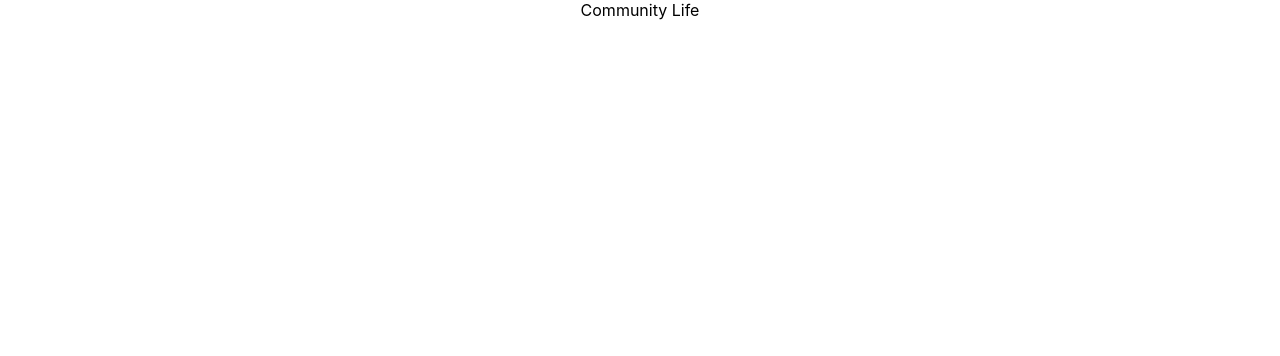
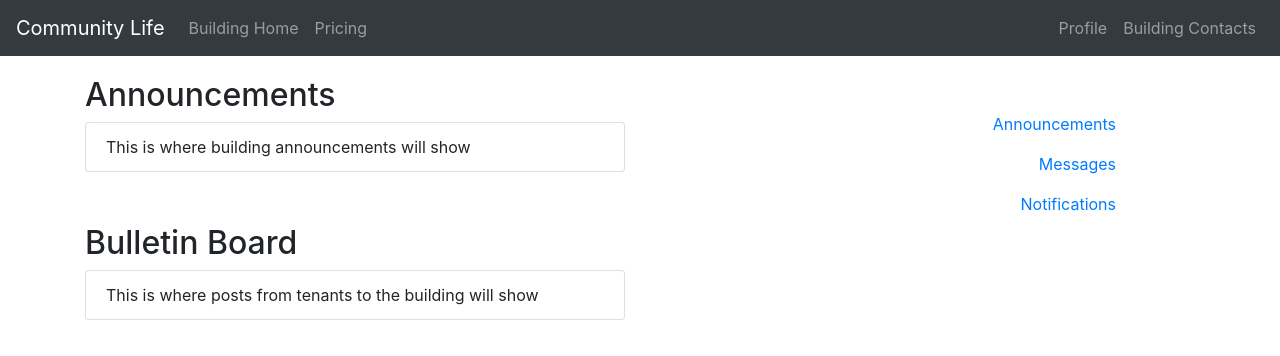
Before and after one commit to MarciaAdler/CommunityEsse, a React (Create React App) app in the folder client/: page / in a window 1280 px wide. Shown: the top 356 px of the page. Built offline with nearby package versions, Linux system fonts and the light colour scheme.

Commit message:
added additional components and started to layout homepage

```diff
--- a/client/package.json
+++ b/client/package.json
@@ -7,7 +7,10 @@
     "@testing-library/react": "^9.5.0",
     "@testing-library/user-event": "^7.2.1",
     "axios": "^0.19.2",
+    "bootstrap": "^4.4.1",
+    "node-sass": "^4.14.0",
     "react": "^16.13.1",
+    "react-bootstrap": "^1.0.1",
     "react-dom": "^16.13.1",
     "react-router-dom": "^5.1.2",
     "react-scripts": "3.4.1"
--- a/client/public/index.html
+++ b/client/public/index.html
@@ -15,6 +15,12 @@
       user's mobile device or desktop. See https://developers.google.com/web/fundamentals/web-app-manifest/
     -->
     <link rel="manifest" href="%PUBLIC_URL%/manifest.json" />
+    <link
+      rel="stylesheet"
+      href="https://maxcdn.bootstrapcdn.com/bootstrap/4.4.1/css/bootstrap.min.css"
+      integrity="sha384-Vkoo8x4CGsO3+Hhxv8T/Q5PaXtkKtu6ug5TOeNV6gBiFeWPGFN9MuhOf23Q9Ifjh"
+      crossorigin="anonymous"
+    />
     <!--
       Notice the use of %PUBLIC_URL% in the tags above.
       It will be replaced with the URL of the `public` folder during the build.
@@ -24,7 +30,7 @@
       work correctly both with client-side routing and a non-root public URL.
       Learn how to configure a non-root public URL by running `npm run build`.
     -->
-    <title>React App</title>
+    <title>Community Life</title>
   </head>
   <body>
     <noscript>You need to enable JavaScript to run this app.</noscript>
--- a/client/src/App.js
+++ b/client/src/App.js
@@ -1,6 +1,6 @@
 import React from "react";
+import "./App.sass";
 
-import "./App.css";
 import Home from "./Pages/Home";
 
 function App() {
--- /dev/null
+++ b/client/src/App.sass
@@ -0,0 +1,5 @@
+@import "~bootstrap/scss/bootstrap"
+
+.homepage
+    &--col
+        margin-top: 20px
--- a/client/src/Pages/Home.js
+++ b/client/src/Pages/Home.js
@@ -1,9 +1,28 @@
 import React from "react";
-
+import Header from "../components/Header";
+import SideNav from "../components/SideNav";
+import Announcements from "../components/Announcements";
+import BulletinBoard from "../components/BulletinBoard";
+import { Row, Col, Container } from "react-bootstrap";
 export default function Home() {
   return (
     <div>
-      <header>Community Life</header>
+      <Header />
+      <Container className="homepage--container">
+        <Row>
+          <Col className="homepage--col col-md-6">
+            <Announcements />
+          </Col>
+          <Col>
+            <SideNav />
+          </Col>
+        </Row>
+        <Row>
+          <Col className="col-md-6">
+            <BulletinBoard />
+          </Col>
+        </Row>
+      </Container>
     </div>
   );
 }
--- a/client/src/components/Announcements.js
+++ b/client/src/components/Announcements.js
@@ -0,0 +1,15 @@
+import React from "react";
+import { Container, Row, Col, ListGroup } from "react-bootstrap";
+import SideNav from "../components/SideNav";
+export default function Announcements() {
+  return (
+    <div>
+      <h2>Announcements</h2>
+      <ListGroup>
+        <ListGroup.Item>
+          This is where building announcements will show
+        </ListGroup.Item>
+      </ListGroup>
+    </div>
+  );
+}
--- /dev/null
+++ b/client/src/components/BulletinBoard.js
@@ -0,0 +1,15 @@
+import React from "react";
+import { Row, ListGroup } from "react-bootstrap";
+
+export default function BulletinBoard() {
+  return (
+    <div>
+      <h2>Bulletin Board</h2>
+      <ListGroup>
+        <ListGroup.Item>
+          This is where posts from tenants to the building will show
+        </ListGroup.Item>
+      </ListGroup>
+    </div>
+  );
+}
--- a/client/src/components/Header.js
+++ b/client/src/components/Header.js
@@ -0,0 +1,22 @@
+import React from "react";
+import { Navbar, Nav } from "react-bootstrap";
+export default function Header() {
+  return (
+    <Navbar collapseOnSelect expand="lg" bg="dark" variant="dark">
+      <Navbar.Brand href="#home">Community Life</Navbar.Brand>
+      <Navbar.Toggle aria-controls="responsive-navbar-nav" />
+      <Navbar.Collapse id="responsive-navbar-nav">
+        <Nav className="mr-auto">
+          <Nav.Link href="#features">Building Home</Nav.Link>
+          <Nav.Link href="#pricing">Pricing</Nav.Link>
+        </Nav>
+        <Nav>
+          <Nav.Link href="#deets">Profile</Nav.Link>
+          <Nav.Link eventKey={2} href="#memes">
+            Building Contacts
+          </Nav.Link>
+        </Nav>
+      </Navbar.Collapse>
+    </Navbar>
+  );
+}
--- a/client/src/components/SideNav.js
+++ b/client/src/components/SideNav.js
@@ -0,0 +1,17 @@
+import React from "react";
+import { Nav, Container } from "react-bootstrap";
+
+export default function SideNav() {
+  return (
+    <Container fluid className="side-nav--container">
+      <Nav
+        defaultActiveKey="/home"
+        className="flex-column align-items-end mr-5 mt-5 side-nav--nav"
+      >
+        <Nav.Link href="/home">Announcements</Nav.Link>
+        <Nav.Link eventKey="link-1">Messages</Nav.Link>
+        <Nav.Link eventKey="link-2">Notifications</Nav.Link>
+      </Nav>
+    </Container>
+  );
+}
```
Also changed, not shown: 2 other files (tests, documents, lock files or other folders).
